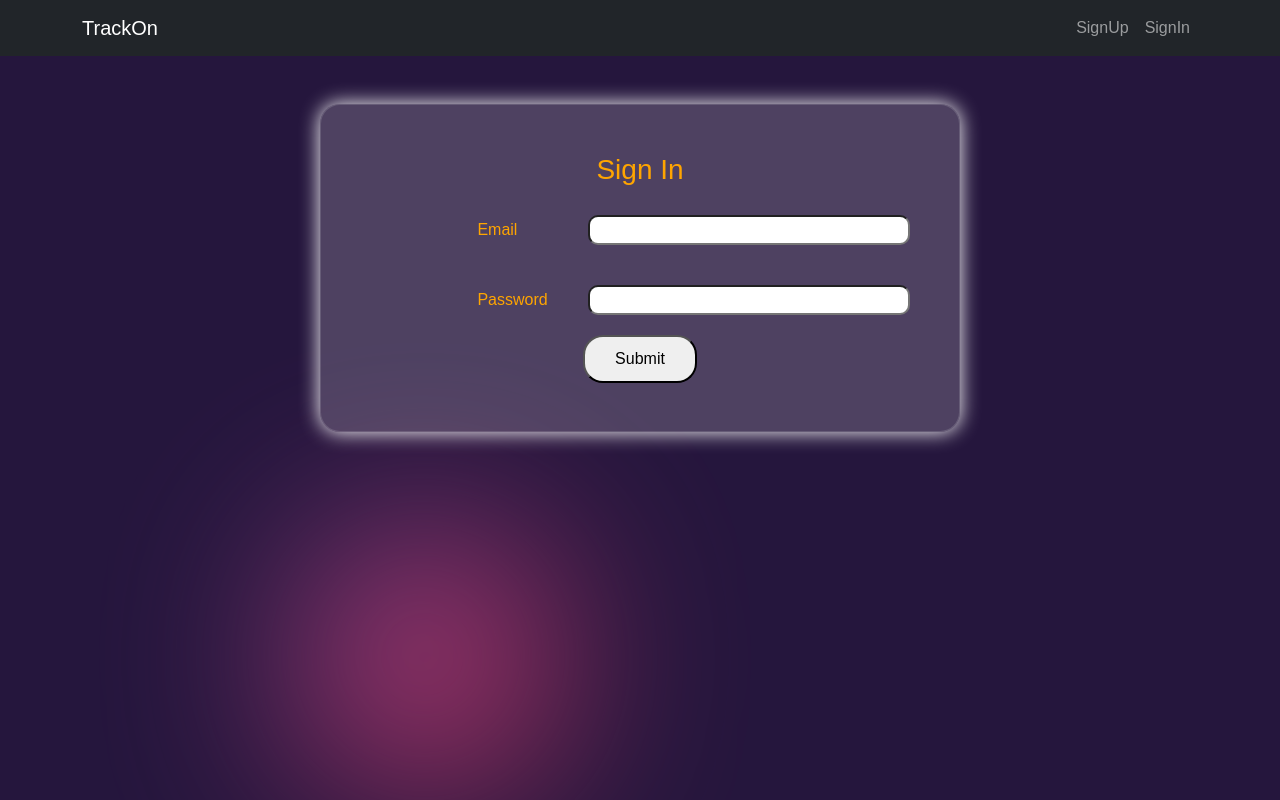
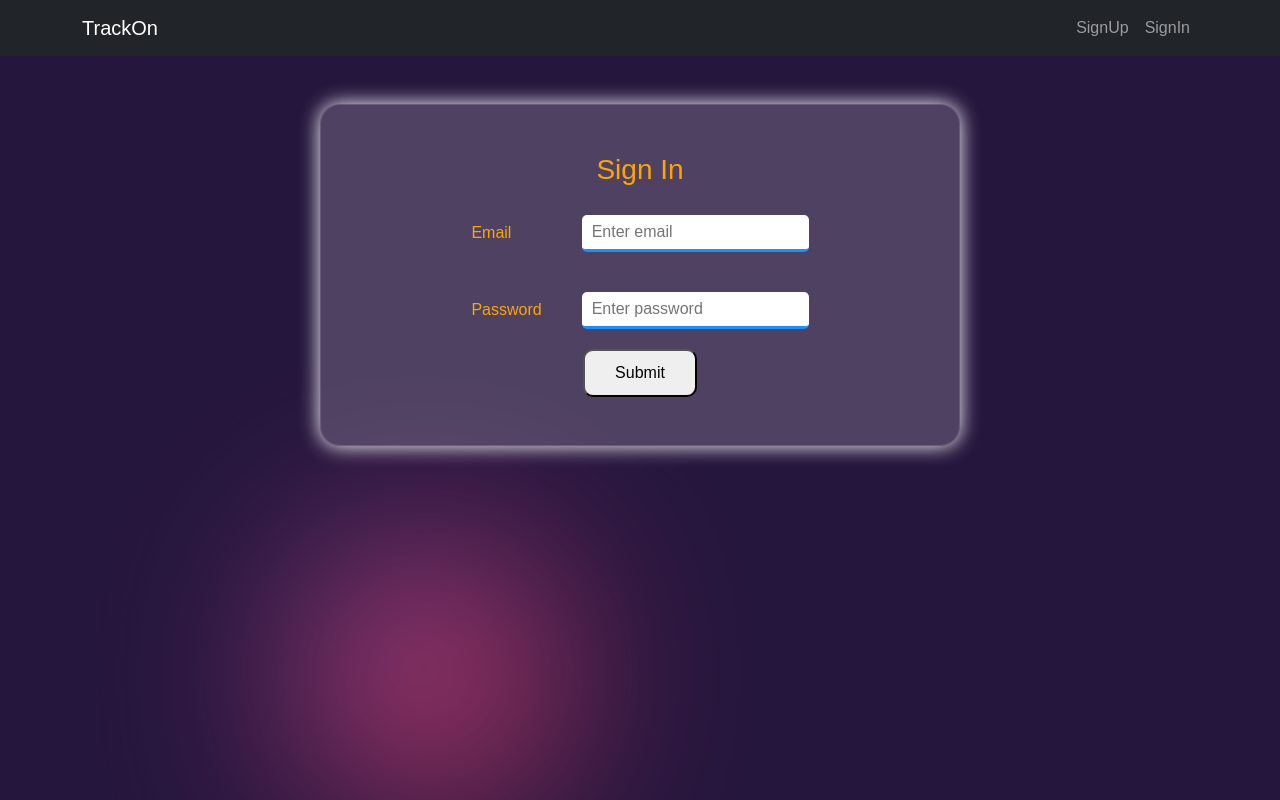
Before and after one commit to RishiPratap/Go-paperless-Hackathon-Frontend-2022, a React (Create React App) app: page /SignIn in a window 1280 px wide. Built offline with nearby package versions, Linux system fonts and the light colour scheme; a web font is replaced by a local one; what hellosign-embedded would draw is missing.

Commit message:
add readme

```diff
--- a/src/components/signin/signin.jsx
+++ b/src/components/signin/signin.jsx
@@ -50,11 +50,11 @@ const SignIn = () => {
             <table>
                 <tr>
                     <td>Email</td>
-                    <td><input id='signin-email' type="email" /></td>
+                    <td><input id='signin-email' placeholder="Enter email" type="email" /></td>
                 </tr>
                 <tr>
                     <td>Password</td>
-                    <td><input id='signin-password' type="password" /></td>
+                    <td><input id='signin-password' placeholder="Enter password" type="password" /></td>
                 </tr>
             </table>
             <button className='submitbtn' onClick={()=> printObject()}>Submit</button>
--- a/src/components/signup/signup.css
+++ b/src/components/signup/signup.css
@@ -42,7 +42,7 @@ td{
 }
 .submitbtn{
     padding: 10px 30px;
-    border-radius: 20px;
+    border-radius: 10px;
 }
 
 .submitbtn:hover{
@@ -50,6 +50,15 @@ td{
     border: 2px solid white;
 }
 input{
-    width: 150%;
-    border-radius: 10px;
+    border:none;
+    border-bottom: 3px solid #1890ff;
+    padding: 5px 10px;
+    outline: none;
+    border-radius: 5px;
 }
+
+[placeholder]:focus::-webkit-input-placeholder {
+    transition: text-indent 0.4s 0.4s ease;
+    text-indent: -100%;
+    opacity: 1;
+ }
--- a/src/components/signup/signup.jsx
+++ b/src/components/signup/signup.jsx
@@ -72,31 +72,31 @@ const SignUp = () => {
           <tr>
             <td>Name</td>
             <td>
-              <input id="signup-name" type="text" />
+              <input id="signup-name" placeholder="Enter name" type="text" />
             </td>
           </tr>
           <tr>
             <td>Email</td>
             <td>
-              <input id="signup-email" type="email" />
+              <input id="signup-email" placeholder="Enter email" type="email" />
             </td>
           </tr>
           <tr>
             <td>Organisation Name</td>
             <td>
-              <input id="signup-org-name" type="text" />
+              <input id="signup-org-name" placeholder="Enter Organisation name" type="text" />
             </td>
           </tr>
           <tr>
             <td>Password</td>
             <td>
-              <input id="signup-password1" type="password" />
+              <input id="signup-password1" placeholder="Enter password"  type="password" />
             </td>
           </tr>
           <tr>
             <td>Confirm Password</td>
             <td>
-              <input id="signup-password2" type="password" />
+              <input id="signup-password2" placeholder="Confirm Password" type="password" />
             </td>
           </tr>
           <tr>
```
Also changed, not shown: 1 other file (tests, documents, lock files or other folders).
